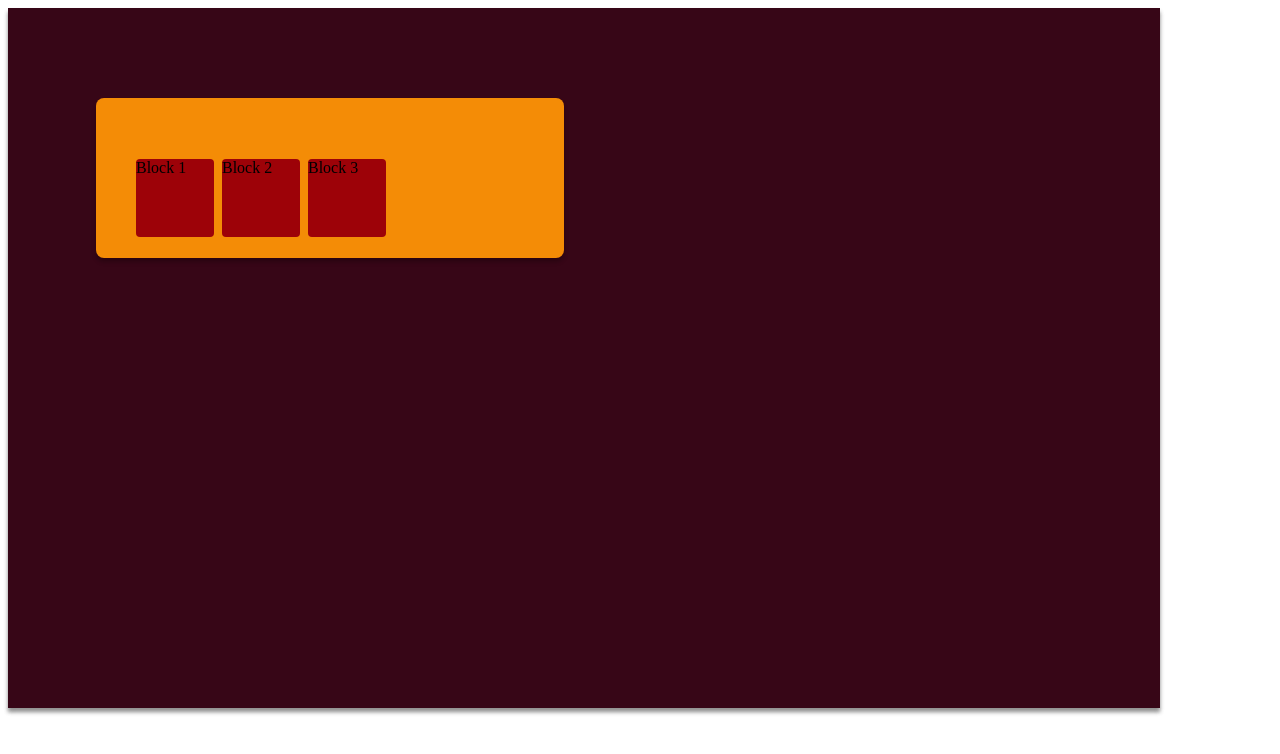
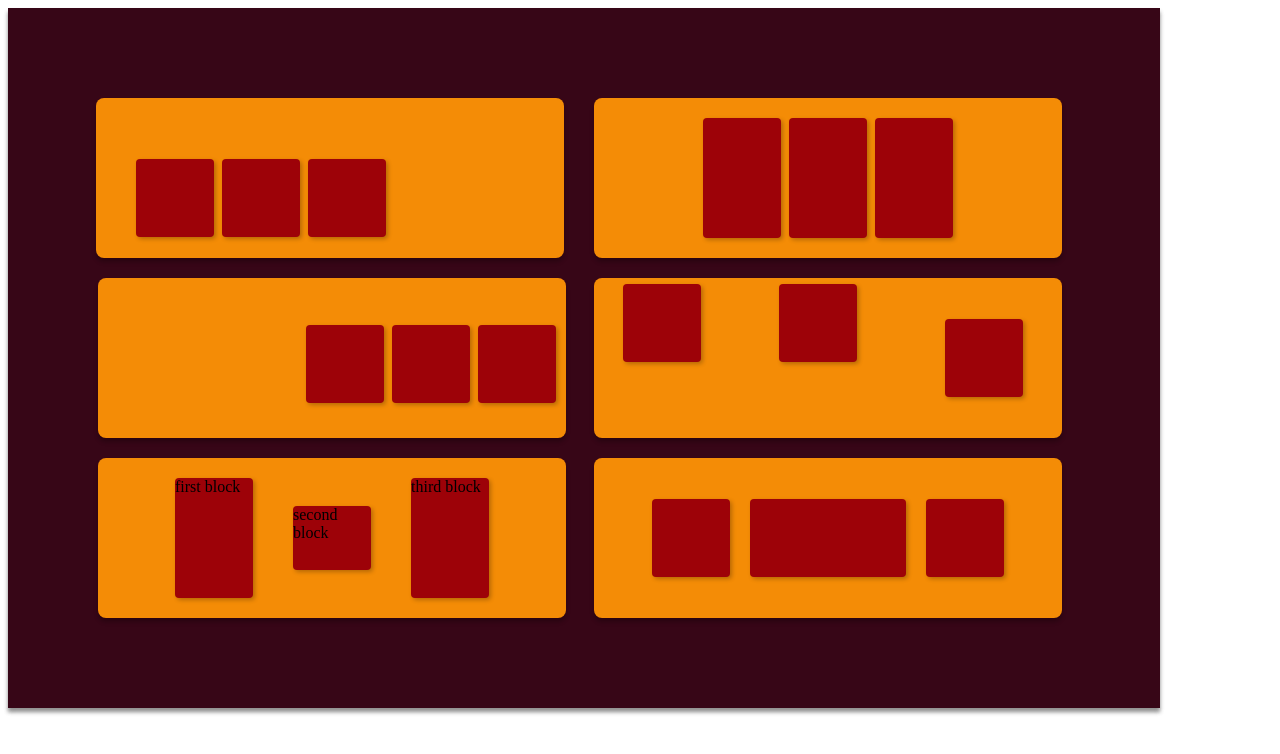
Before and after one commit to Chali96/flexbox-practice, a plain HTML site: page index.html in a window 1280 px wide. Drawn offline with Linux system fonts and the light colour scheme.

Commit message:
almost done with the containers in the winered box.

```diff
--- a/index.css
+++ b/index.css
@@ -28,4 +28,149 @@ border-radius: 8px;
     height: 78px;
     background: #9D0208;
     border-radius: 4px;
+    box-shadow: 2px 2px 4px rgba(0, 0, 0, 0.25);
+
   }
+
+  .container-1{
+    display: flex;
+    gap: 8px;
+    align-items: center;
+    justify-content: center;
+    position: absolute;
+    width: 468px;
+    height: 160px;
+    left: 586px;
+    top: 90px;
+    background: #F48C06;
+    box-shadow: 0px 4px 4px rgba(0, 0, 0, 0.25);
+    border-radius: 8px;
+  }
+
+  .block-1{
+width: 78px;
+height: 120px;
+background: #9D0208;
+box-shadow: 2px 2px 4px rgba(0, 0, 0, 0.25);
+border-radius: 4px;
+  }
+
+  .container-2{
+display: flex;
+gap: 8px;
+align-items: center;
+justify-content: flex-end;
+position: absolute;
+width: 468px;
+height: 160px;
+left: 90px;
+top: 270px;
+background: #F48C06;
+box-shadow: 0px 4px 4px rgba(0, 0, 0, 0.25);
+border-radius: 8px;
+  }
+
+  .block-2{
+    transform: translate(-10px, 06px);
+width: 78px;
+height: 78px;
+background: #9D0208;
+box-shadow: 2px 2px 4px rgba(0, 0, 0, 0.25);
+border-radius: 4px;
+  }
+
+  .container-3{
+display: flex;
+position: absolute;
+justify-content: space-around;
+width: 468px;
+height: 160px;
+left: 586px;
+top: 270px;
+background: #F48C06;
+box-shadow: 0px 4px 4px rgba(0, 0, 0, 0.25);
+border-radius: 8px;
+  }
+
+  .block-3{
+transform: translate(-10px, 06px);
+width: 78px;
+height: 78px;
+background: #9D0208;
+box-shadow: 2px 2px 4px rgba(0, 0, 0, 0.25);
+border-radius: 4px;
+  }
+
+.block-33{
+align-self: center;
+width: 78px;
+height: 78px;
+background: #9D0208;
+box-shadow: 2px 2px 4px rgba(0, 0, 0, 0.25);
+border-radius: 4px;
+}
+
+.container-4{
+    display: flex;
+    position: absolute;
+align-items: center;
+justify-content: center;
+gap: 40px;
+width: 468px;
+height: 160px;
+left: 90px;
+top: 450px;
+background: #F48C06;
+box-shadow: 0px 4px 4px rgba(0, 0, 0, 0.25);
+border-radius: 8px;
+
+}
+
+.block-4{
+        width: 78px;
+        height: 120px;
+        background: #9D0208;
+        box-shadow: 2px 2px 4px rgba(0, 0, 0, 0.25);
+        border-radius: 4px;
+      }
+
+.block-44{
+    align-items: center;
+    width: 78px;
+    height: 64px;
+    background: #9D0208;
+    box-shadow: 2px 2px 4px rgba(0, 0, 0, 0.25);
+    border-radius: 4px;
+}
+
+.container-5{
+    display: flex;
+    position: absolute;
+align-items: center;
+justify-content: center;
+position: absolute;
+gap: 20px;
+width: 468px;
+height: 160px;
+left: 586px;
+top: 450px;
+background: #F48C06;
+box-shadow: 0px 4px 4px rgba(0, 0, 0, 0.25);
+border-radius: 8px;
+}
+
+.block-5{
+width: 78px;
+height: 78px;
+background: #9D0208;
+box-shadow: 2px 2px 4px rgba(0, 0, 0, 0.25);
+border-radius: 4px;
+}
+
+.block-55{
+    width: 156px;
+    height: 78px;
+    background: #9D0208;
+    box-shadow: 2px 2px 4px rgba(0, 0, 0, 0.25);
+    border-radius: 4px;
+}
--- a/index.html
+++ b/index.html
@@ -10,10 +10,42 @@
 <body>
     <div class="flex-box">
        <div class="container">
-          <div class="block">Block 1</div>
-          <div class="block">Block 2</div>
-          <div class="block">Block 3</div>
+          <div class="block"></div>
+          <div class="block"></div>
+          <div class="block"></div>
        </div>
+
+       <div class="container-1" >
+        <div class="block-1"></div>
+        <div class="block-1"></div>
+        <div class="block-1"></div>
+       </div>
+
+       <div class="container-2" >
+        <div class="block-2"></div>
+        <div class="block-2"></div>
+        <div class="block-2"></div>
+       </div>
+
+
+       <div class="container-3" >
+        <div class="block-3"></div>
+        <div class="block-3"></div>
+        <div class="block-33"></div>
+       </div>
+
+       <div class="container-4">
+        <div class="block-4">first block</div>
+        <div class="block-44">second block</div>
+        <div class="block-4">third block</div>
+       </div>
+
+       <div class="container-5">
+        <div class="block-5"></div>
+        <div class="block-55"></div>
+        <div class="block-5"></div>
+       </div>
+
     </div>
 </body>
 </html>
```
Lines whose indentation alone changed are shown as unchanged.
